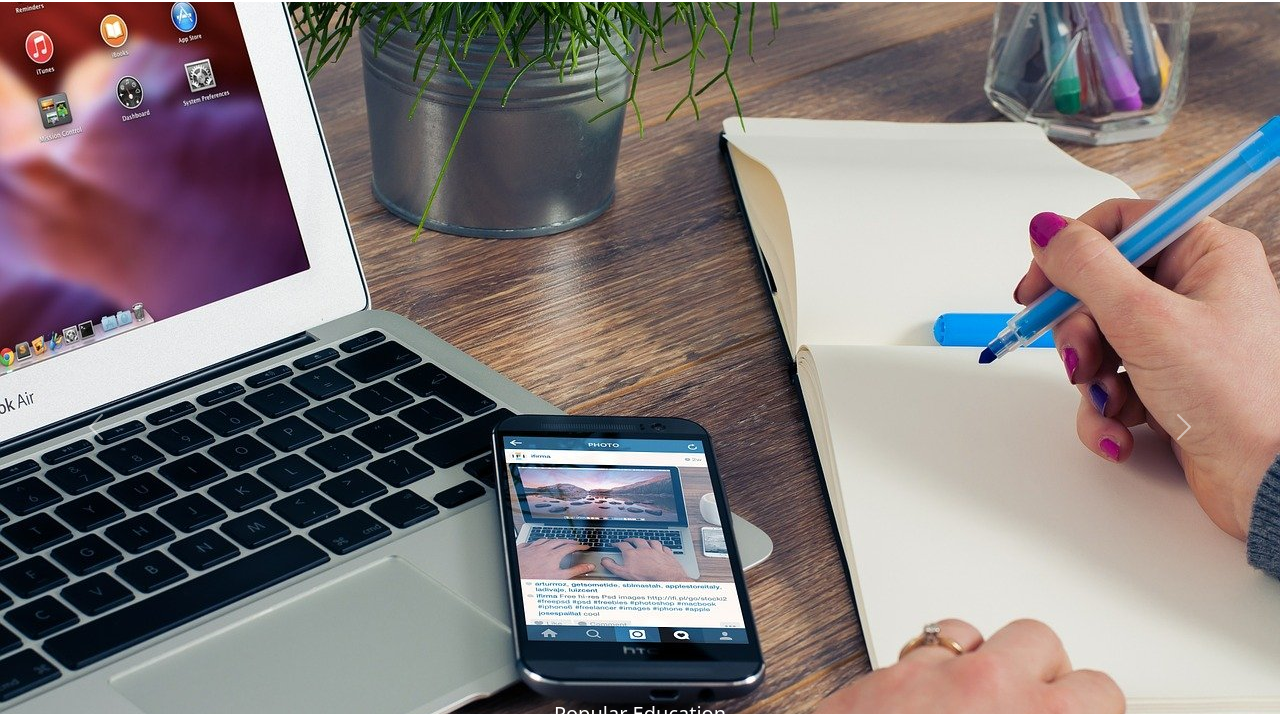
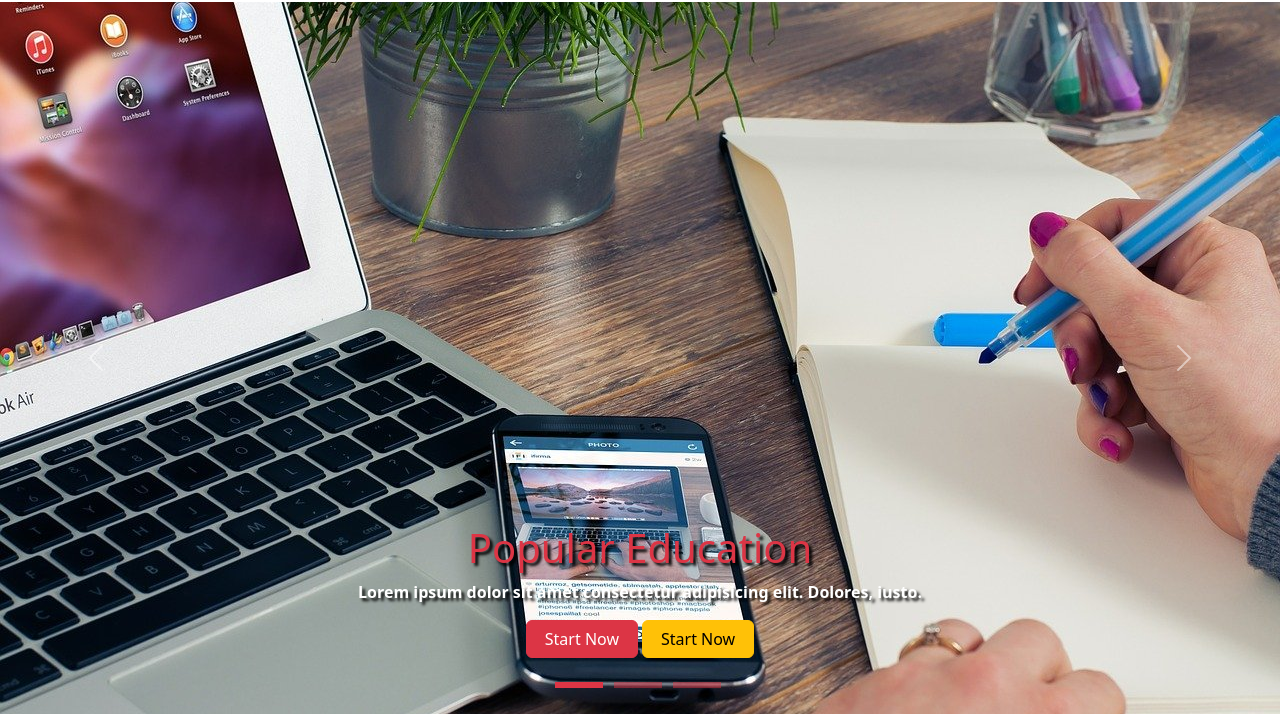
Before and after one commit to cuneytalperdereli/BootstrapHomepage, a plain HTML site: page index.html in a window 1280 px wide. Shown: the part 86-800 px from the top of the page. Drawn offline with nearby package versions, Linux system fonts and the light colour scheme.

Commit message:
carousel positioned

```diff
--- a/css/app.css
+++ b/css/app.css
@@ -19,3 +19,27 @@
 .nav-link:hover {
   color: var(--red) !important;
 }
+
+/*!  CAROUSEL */
+.carousel-item h5{
+    color: var(--red);
+    font-size: 2.5rem;
+    text-shadow: 3px 3px 3px black;
+}
+.carousel-item p{
+    text-shadow: 3px 3px 3px black;
+    font-weight: 600;
+}
+.carousel-item .btn{
+    width: 7rem;
+    margin-bottom: 1rem;
+}
+.carousel-indicators button{
+    background-color: var(--red) !important;
+    height: 0.4rem !important;
+    width: 3rem !important;
+    margin-right: 0.5rem !important;
+}
+.carousel-item{
+    max-height: calc(100vh - 88px);
+}
--- a/index.html
+++ b/index.html
@@ -104,11 +104,11 @@
 
 
     <!-- ABOUT-US -->
-    <main>
+    <!-- <main>
         <section id="about">
             <h1>About</h1>
         </section>
-    </main>
+    </main> -->
 
     <!-- FOOTER -->
 
```
